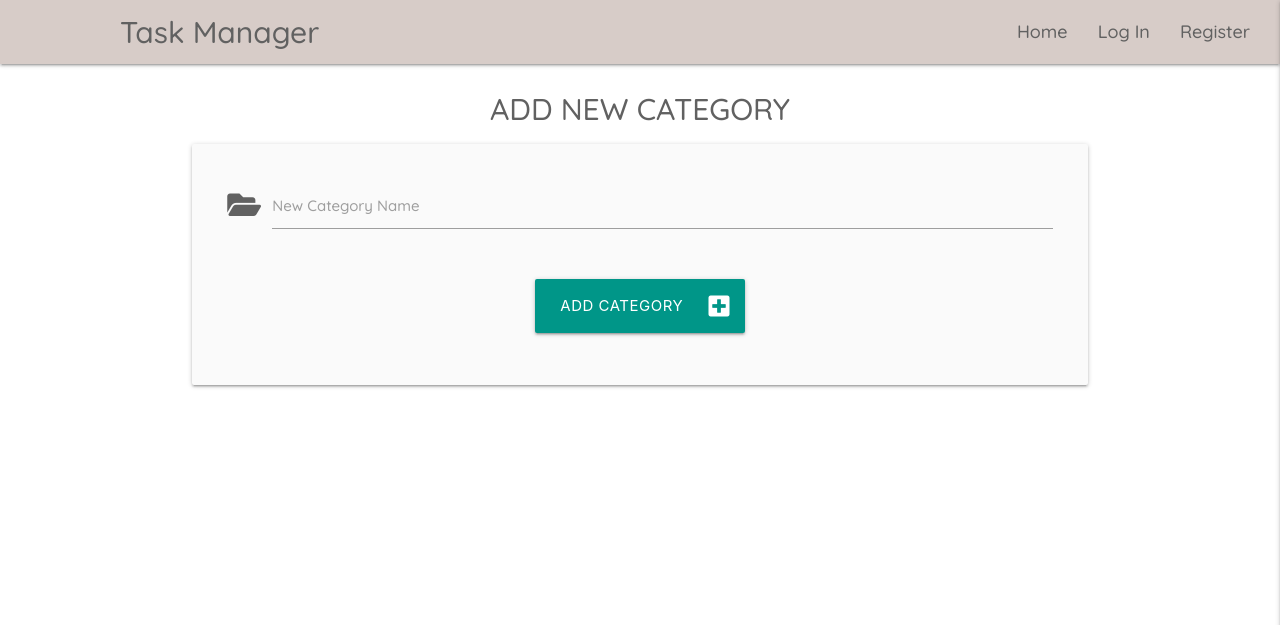
After one commit to szilvia-csernus/task-manager-mongo, a Flask app: page /add_category in a window 1280 px wide. The commit adds this page. Shown: the top 625 px of the page. Run offline with Flask 3, Linux system fonts and the light colour scheme; some libraries are stand-ins or nearby versions.

Commit message:
add new category function

```diff
--- a/app.py
+++ b/app.py
@@ -155,6 +155,25 @@ def delete_task(task_id):
     return redirect(url_for("get_tasks"))
 
 
+@app.route("/get_categories")
+def get_categories():
+    categories = list(mongo.db.categories.find().sort("category_name", 1))
+    return render_template("categories.html", categories=categories)
+
+
+@app.route("/add_category", methods=["GET", "POST"])
+def add_category():
+    if request.method == "POST":
+        category = {
+            "category_name": request.form.get("category_name")
+        }
+        mongo.db.categories.insert_one(category)
+        flash("New Category Added")
+        return redirect(url_for("get_categories"))
+
+    return render_template("add_category.html")
+
+
 if __name__ == "__main__":
     app.run(host=os.environ.get("IP"),
             port=int(os.environ.get("PORT")),
--- a/static/css/style.css
+++ b/static/css/style.css
@@ -54,6 +54,7 @@ h3 {
 .btn-large {
     width: 14rem;
     margin: .5rem;
+    padding: 0 1rem;
 }
 
 .collapsible-header .col strong {
--- /dev/null
+++ b/templates/add_category.html
@@ -0,0 +1,34 @@
+{% extends "base.html" %} {% block content %}
+
+<h3 class="grey-text text-darken-2 center-align">Add New Category</h3>
+
+<div class="row card-panel grey lighten-5">
+  <form class="col s12" method="POST" action="{{ url_for('add_category') }}">
+   <!-- category name  -->
+    <div class="row">
+      <div class="input-field col s12">
+        <i class="fas fa-folder-open prefix grey-text text-darken-2"></i>
+        <input
+          id="category_name"
+          name="category_name"
+          minlength="3"
+          maxlength="25"
+          type="text"
+          class="validate"
+          required
+        />
+        <label for="category_name">New Category Name</label>
+      </div>
+    </div>
+    <!-- submit button  -->
+    <div class="row">
+        <div class="col s12 center-align">
+            <button type="submit" class="btn-large teal">
+                Add Category <i class="fas fa-plus-square right"></i>
+            </button>
+        </div>
+    </div>
+  </form>
+</div>
+
+{% endblock %}
--- a/templates/base.html
+++ b/templates/base.html
@@ -36,7 +36,9 @@
                 {% if session.user %}
                     <li><a class="my-nav-element grey-text text-darken-2" href="{{ url_for('profile', username=session['user']) }}">Profile</a></li>
                     <li><a class="my-nav-element grey-text text-darken-2" href="{{ url_for('add_task') }}">New Task</a></li>
-                    <li><a class="my-nav-element grey-text text-darken-2" href="#">Manage Categories</a></li>
+                    {% if session.user|lower == 'admin'|lower%}
+                        <li><a class="my-nav-element grey-text text-darken-2" href="{{ url_for('get_categories') }}">Manage Categories</a></li>
+                    {% endif %}
                     <li><a class="my-nav-element grey-text text-darken-2" href="{{ url_for('signout') }}">Log Out</a></li>
                 {% else %}
                     <li><a class="my-nav-element grey-text text-darken-2" href="{{ url_for('signin') }}">Log In</a></li>
@@ -53,7 +55,9 @@
             {% if session.user %}
                 <li><a class="my-nav-element grey-text text-darken-2" href="{{ url_for('profile', username=session['user']) }}">Profile</a></li>
                 <li><a class="my-nav-element grey-text text-darken-2" href="{{ url_for('add_task') }}">New Task</a></li>
-                <li><a class="my-nav-element grey-text text-darken-2" href="#">Manage Categories</a></li>
+                {% if session.user|lower == 'admin'|lower%}
+                    <li><a class="my-nav-element grey-text text-darken-2" href="{{ url_for('get_categories') }}">Manage Categories</a></li>
+                {% endif %}
                 <li><a class="my-nav-element grey-text text-darken-2" href="{{ url_for('signout') }}">Log Out</a></li>
             {% else %}
                 <li><a class="my-nav-element grey-text text-darken-2" href="{{ url_for('signin') }}">Log In</a></li>
```
Also changed, not shown: templates/categories.html (added, +31 -0 lines), templates/tasks.html (+20 -9 lines).
